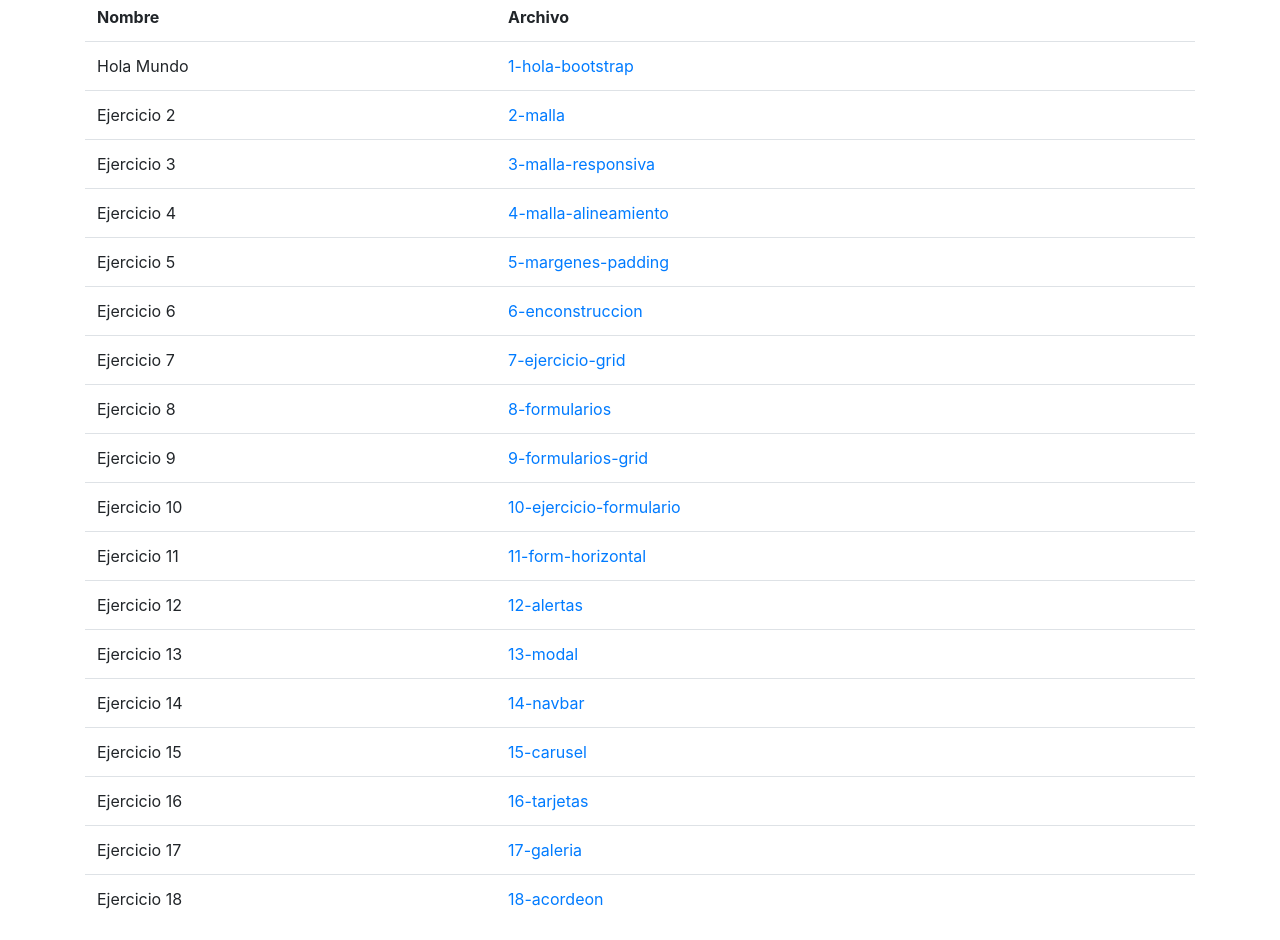
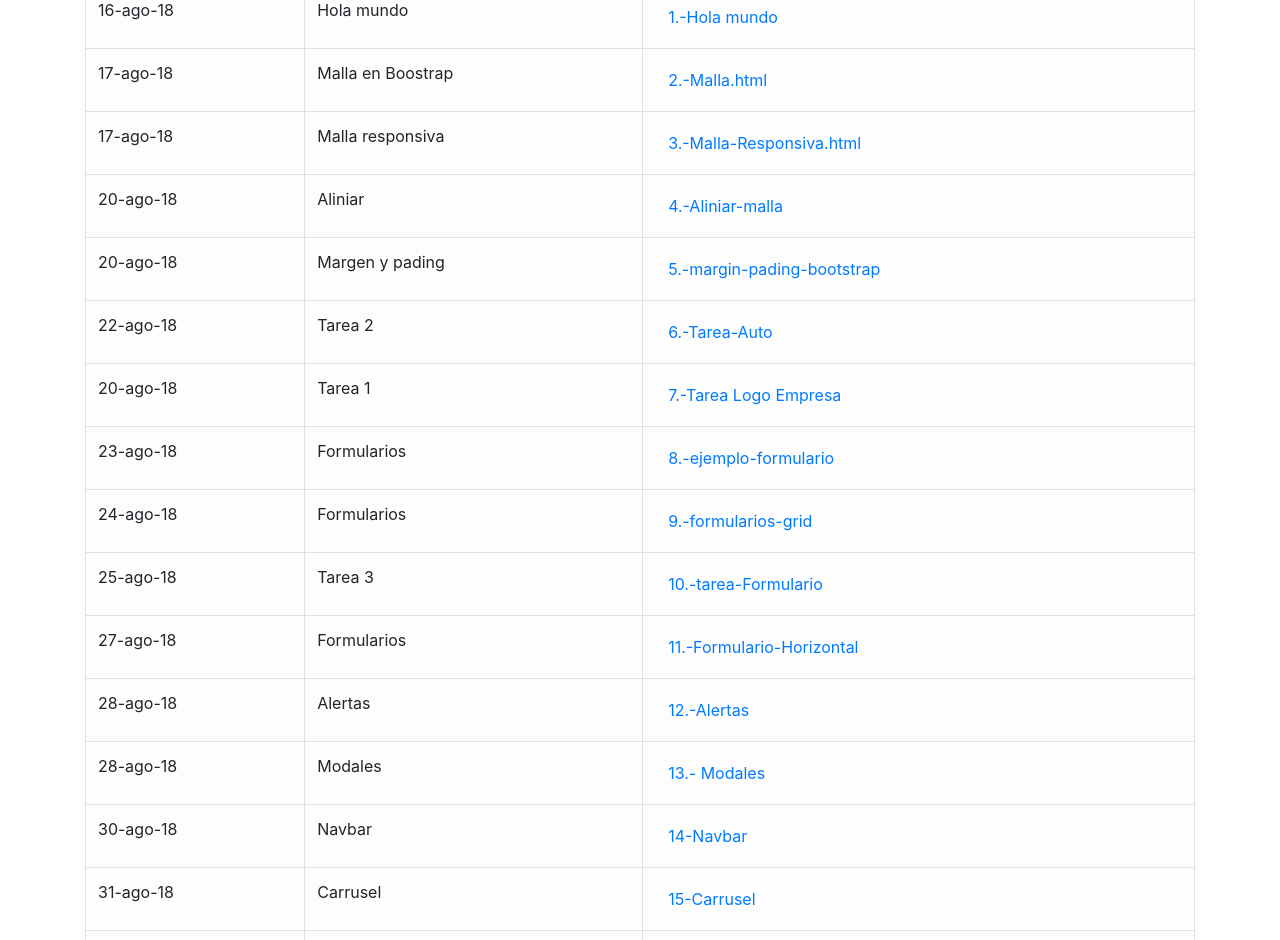
Before and after one commit to QueMarmota/ejemplos-bootrap-QueMarmota, a plain HTML site: page index.html in a window 1280 px wide. Shown: the part 64-1004 px from the top of the page. Drawn offline with nearby package versions, Linux system fonts and the light colour scheme.

Commit message:
otro guardado

```diff
--- a/index.html
+++ b/index.html
@@ -15,139 +15,183 @@
 
 <body>
     <div class="container">
-        <h1>ejemplos de Bootstrap</h1>
-        <table class="table">
+
+        <table class="table table-hover table-bordered table-light ">
+            <th class="table-info">Fecha</th>
+            <th class="table-info">Ejercicio</th>
+            <th class="table-success">Enlace</th>
+
             <tr>
-                <th>
-                    Nombre
-                </th>
-                <th>
-                    Archivo
-                </th>
-            </tr>
-            <tr>
-                <td>Hola Mundo</td>
+                <td> 16-ago-18 </td>
                 <td>
-                    <a href="1-hola-bootstrap.html">1-hola-bootstrap</a>
+                    Hola mundo
+                </td>
+                <td>
+                    <a class="btn" href="1-hola-bootstrap.html">1.-Hola mundo</a>
                 </td>
             </tr>
             <tr>
-                <td>Ejercicio 2</td>
+                <td> 17-ago-18 </td>
                 <td>
-                    <a href="2-malla.html">2-malla</a>
+                    Malla en Boostrap
+                </td>
+                <td>
+                    <a class="btn" href="2-malla.html">2.-Malla.html</a>
                 </td>
             </tr>
             <tr>
-                <td>Ejercicio 3</td>
+                <td> 17-ago-18 </td>
                 <td>
-                    <a href="3-malla-responsiva.html">3-malla-responsiva</a>
+                    Malla responsiva
+                </td>
+                <td>
+                    <a class="btn" href="3-malla-responsiva.html">3.-Malla-Responsiva.html</a>
+                </td>
+            </tr>
+            <tr>
+                <td> 20-ago-18 </td>
+                <td>
+                    Aliniar
+                </td>
+                <td>
+                    <a class="btn" href="4-Alineamiento.html">4.-Aliniar-malla</a>
+                </td>
+            </tr>
+            <tr>
+                <td> 20-ago-18 </td>
+                <td>
+                    Margen y pading
+                </td>
+                <td>
+                    <a class="btn" href="5-margenes-padding.html">5.-margin-pading-bootstrap</a>
+                </td>
+            </tr>
+            <tr>
+                <td> 22-ago-18 </td>
+                <td>
+                    Tarea 2
+                </td>
+                <td>
+                    <a class="btn" href="6-ejercicio.html"> 6.-Tarea-Auto</a>
                 </td>
             </tr>
 
             <tr>
-                <td>Ejercicio 4</td>
+                <td> 20-ago-18 </td>
                 <td>
-                    <a href="4-Alineamiento.html">4-malla-alineamiento</a>
+                    Tarea 1
+                </td>
+                <td>
+                    <a class="btn" href="7-ejercicio.html"> 7.-Tarea Logo Empresa</a>
+                </td>
+            </tr>
+            <tr>
+                <td> 23-ago-18 </td>
+                <td>
+                    Formularios
+                </td>
+                <td>
+                    <a class="btn" href="8-formularios.html">8.-ejemplo-formulario</a>
                 </td>
             </tr>
 
             <tr>
-                <td>Ejercicio 5</td>
+                <td> 24-ago-18 </td>
                 <td>
-                    <a href="5-margenes-padding.html">5-margenes-padding</a>
+                    Formularios
+                </td>
+                <td>
+                    <a class="btn" href="9-Formularios-grid.html"> 9.-formularios-grid</a>
+                </td>
+            </tr>
+            <tr>
+                <td> 25-ago-18 </td>
+                <td>
+                    Tarea 3
+                </td>
+                <td>
+                    <a class="btn" href="10-ejercicio-formulario.html">10.-tarea-Formulario</a>
+                </td>
+            </tr>
+            <tr>
+                <td> 27-ago-18 </td>
+                <td>
+                    Formularios
+                </td>
+                <td>
+                    <a class="btn" href="11-formulario-Horizontal.html">11.-Formulario-Horizontal</a>
                 </td>
             </tr>
 
             <tr>
-                <td>Ejercicio 6</td>
+                <td> 28-ago-18 </td>
                 <td>
-                    <a href="6-ejercicio.html">6-enconstruccion</a>
+                    Alertas
+                </td>
+                <td>
+                    <a class="btn" href="12-Alertas-Modales.html">12.-Alertas</a>
+                </td>
+            </tr>
+            <tr>
+                <td> 28-ago-18 </td>
+                <td>
+                    Modales
+                </td>
+                <td>
+                    <a class="btn" href="13-modal.html">13.- Modales</a>
+                </td>
+            </tr>
+            <tr>
+                <td> 30-ago-18 </td>
+                <td>
+                    Navbar
+                </td>
+                <td>
+                    <a class="btn" href="14-navbar.html">14-Navbar</a>
+                </td>
+            </tr>
+            <tr>
+                <td> 31-ago-18 </td>
+                <td>
+                    Carrusel
+                </td>
+                <td>
+                    <a class="btn" href="15-carusel.html">15-Carrusel</a>
                 </td>
             </tr>
 
             <tr>
-                <td>Ejercicio 7</td>
+                <td> 03-sep-18 </td>
                 <td>
-                    <a href="7-ejercicio.html">7-ejercicio-grid</a>
+                    Tarjeta
+                </td>
+                <td>
+                    <a class="btn" href="16-tarjetas.html">16-cards</a>
                 </td>
             </tr>
 
             <tr>
-                <td>Ejercicio 8</td>
+                <td> 03-sep-18 </td>
                 <td>
-                    <a href="8-formularios.html">8-formularios</a>
+                    Galeria
+                </td>
+                <td>
+                    <a class="btn" href="17-galeria/index.html">17.-Galeria</a>
                 </td>
             </tr>
 
             <tr>
-                <td>Ejercicio 9</td>
+                <td> 04-sep-18 </td>
                 <td>
-                    <a href="9-Formularios-grid.html">9-formularios-grid</a>
+                    Acordeon
                 </td>
-            </tr>
-
-            <tr>
-                <td>Ejercicio 10</td>
                 <td>
-                    <a href="10-ejercicio-formulario.html">10-ejercicio-formulario</a>
-                </td>
-            </tr>
-
-            <tr>
-                <td>Ejercicio 11</td>
-                <td>
-                    <a href="11-formulario-Horizontal.html">11-form-horizontal</a>
-                </td>
-            </tr>
-
-            <tr>
-                <td>Ejercicio 12</td>
-                <td>
-                    <a href="12-Alertas-Modales.html">12-alertas</a>
-                </td>
-            </tr>
-
-            <tr>
-                <td>Ejercicio 13</td>
-                <td>
-                    <a href="13-modal.html">13-modal</a>
-                </td>
-            </tr>
-            <tr>
-                <td>Ejercicio 14</td>
-                <td>
-                    <a href="14-navbar.html">14-navbar</a>
-                </td>
-            </tr>
-
-            <tr>
-                <td>Ejercicio 15</td>
-                <td>
-                    <a href="15-carusel.html">15-carusel</a>
-                </td>
-            </tr>
-            <tr>
-                <td>Ejercicio 16</td>
-                <td>
-                    <a href="16-tarjetas.html">16-tarjetas</a>
-                </td>
-            </tr>
-            <tr>
-                <td>Ejercicio 17</td>
-                <td>
-                    <a href="17-galeria/index.html">17-galeria</a>
-                </td>
-            </tr>
-            <tr>
-                <td>Ejercicio 18</td>
-                <td>
-                    <a href="18-acordeon.html">18-acordeon</a>
+                    <a class="btn" href="18-acordeon.html">18.-Acordeon</a>
                 </td>
             </tr>
 
         </table>
     </div>
-
 
     <!-- Optional JavaScript -->
     <!-- jQuery first, then Popper.js, then Bootstrap JS -->
```
Also changed, not shown: Notas.txt.
